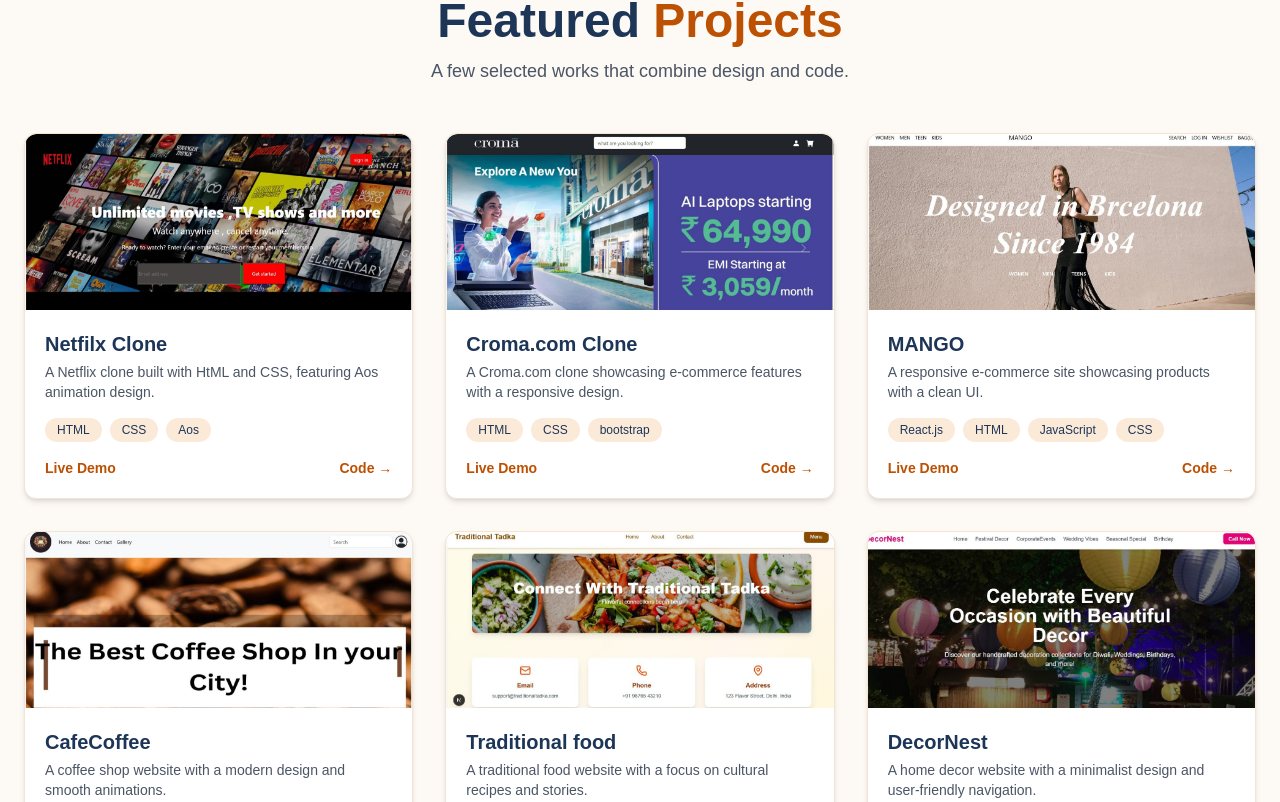
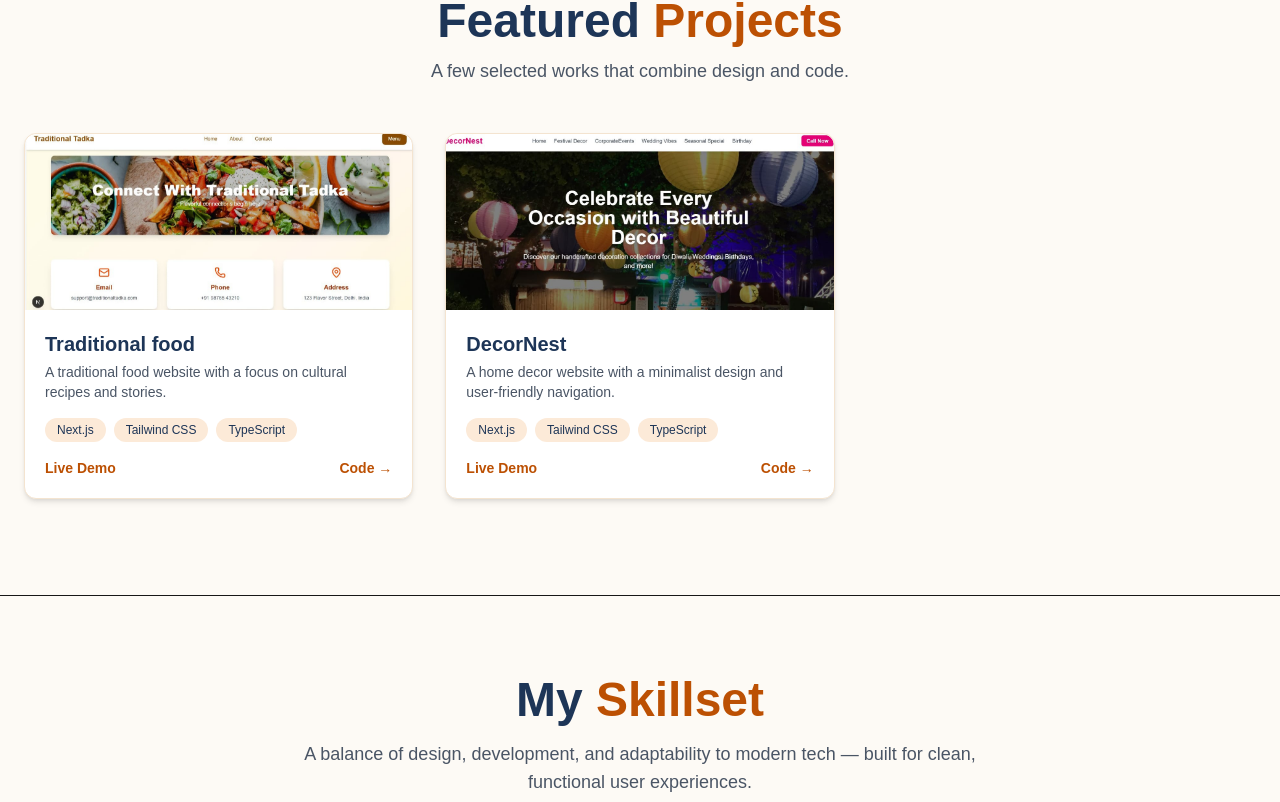
Before and after one commit to AnjaliCh00/protfolio, a Next.js app: page / in a window 1280 px wide. Shown: the part 1498-2300 px from the top of the page. Built offline with nearby package versions, Linux system fonts and the light colour scheme.

Commit message:
change in the demo projects

```diff
--- a/src/app/page.tsx
+++ b/src/app/page.tsx
@@ -126,39 +126,7 @@
 
     <div className="grid grid-cols-1 sm:grid-cols-2 lg:grid-cols-3 gap-8">
       {[
-        {
 
-          title: "Netfilx Clone",
-          image: "/image/WhatsApp Image 2025-07-24 at 11.16.47 (1).jpeg",
-          desc: "A Netflix clone built with HtML and CSS, featuring Aos animation design.",
-          tech: ["HTML", "CSS", "Aos"],
-          demo: "https://netflixclone-pi-sooty.vercel.app/",
-          code: "https://github.com/AnjaliCh00/NETFLIXCLONE.git",
-        },
-        {
-          title: "Croma.com Clone",
-          image: "/image/WhatsApp Image 2025-07-24 at 11.16.47.jpeg",
-          desc: "A Croma.com clone showcasing e-commerce features with a responsive design.",
-          tech: ["HTML", "CSS", "bootstrap",],
-          demo: "https://croma-com.vercel.app/",
-          code: "https://github.com/AnjaliCh00/croma.com.git",
-        },
-        {
-          title: "MANGO",
-          image: "/image/WhatsApp Image 2025-07-24 at 11.49.28.jpeg",
-          desc: "A responsive e-commerce site showcasing products with a clean UI.",
-          tech: ["React.js","HTML","JavaScript", "CSS"],
-          demo: "https://mango-steel.vercel.app/",
-          code: "https://github.com/AnjaliCh00/MANGO.git",
-        },
-        {
-          title: "CafeCoffee ",
-          image: "/image/WhatsApp Image 2025-07-24 at 11.49.27.jpeg",
-          desc: "A coffee shop website with a modern design and smooth animations.",
-          tech: ["React.js","HTML","JavaScript", "CSS"],
-          demo: "https://coffee-blond-one.vercel.app/",
-          code: "https://github.com/AnjaliCh00/coffee.git",
-        },
         {
           title: "Traditional food ",
           image: "/image/WhatsApp Image 2025-07-24 at 11.17.02.jpeg",
```
